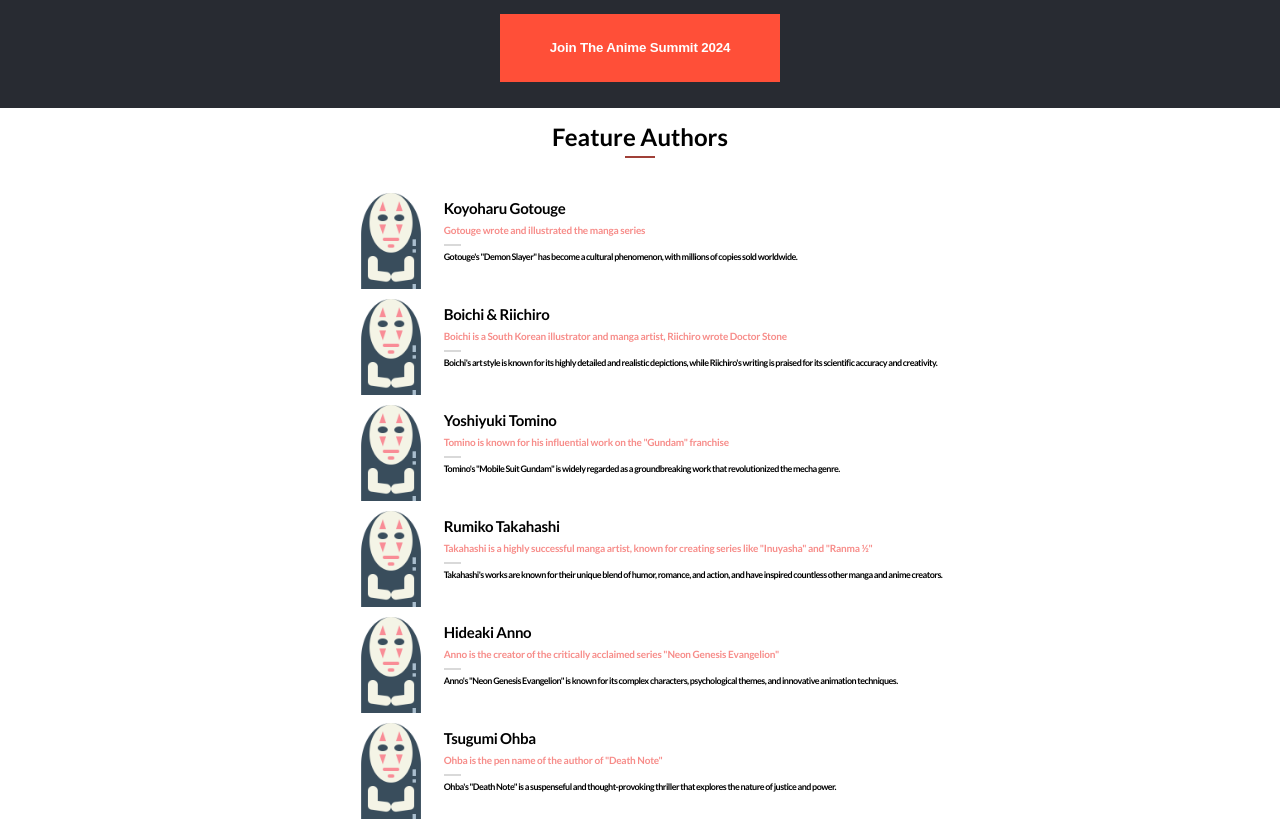
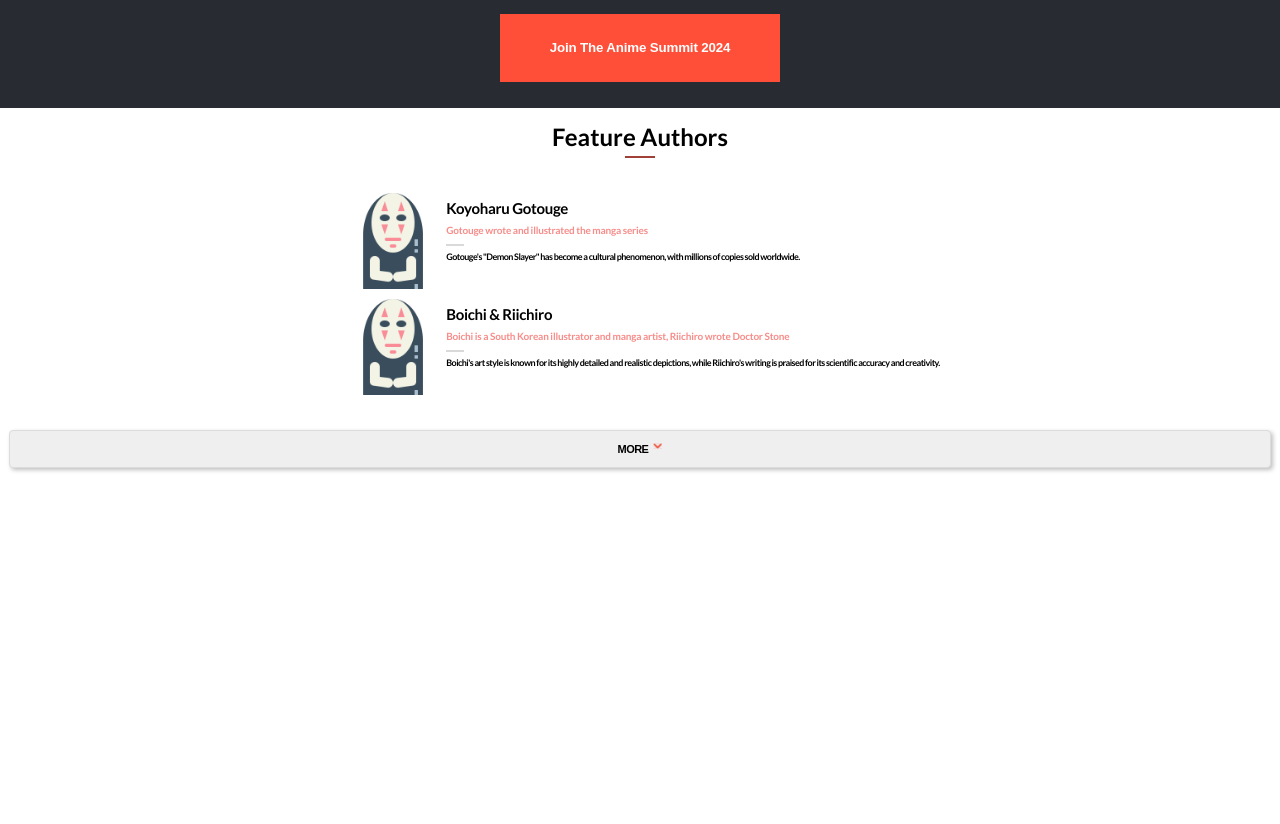
Before and after one commit to Codooze/Anime_summit, a React (Vite) app: page / in a window 1280 px wide. Shown: the part 1060-1884 px from the top of the page. After the commit the page ends 1560 px from the top, so only its background shows below. Built offline with nearby package versions, Linux system fonts and the light colour scheme.

Commit message:
btton styles & logic

```diff
--- a/src/App.scss
+++ b/src/App.scss
@@ -17,6 +17,10 @@
 
 section {
     background-color: var(--tertiary-color);
+}
+
+button {
+    cursor: pointer;
 }
 
 .navbar {
@@ -302,6 +306,20 @@
         }
     }
 
+    li:nth-of-type(n+1) {
+        display: grid;
+        grid-template-columns: auto 1fr;
+    }
+
+    li:nth-of-type(n+3) {
+        display: none;
+    }
+
+    .show_all li {
+        display: grid;
+        grid-template-columns: auto 1fr;
+    }
+
     ul {
         display: grid;
         justify-content: center;
@@ -314,9 +332,6 @@
         }
 
         li {
-            display: grid;
-            grid-template-columns: auto 1fr;
-
             .authors_description_container {
                 h3 {
                     margin-top: 10.6px;
@@ -357,4 +372,28 @@
             }
         }
     }
+
+    .show_btn_container {
+        display: flex;
+        justify-content: center;
+        margin: 30px 9.35px 32px;
+
+        .show_more_button {
+            display: flex;
+            justify-content: center;
+            gap: 5px;
+            width: 100%;
+            padding: 12px 0;
+            border-radius: 4px;
+            border: 1px solid #DCDCDC;
+            box-shadow: 2px 2px 4px 0px rgba(0, 0, 0, 0.25);
+
+            p {
+                font-size: 11px;
+                font-weight: 700;
+                letter-spacing: -0.55px;
+            }
+
+        }
+    }
 }
--- a/src/App.tsx
+++ b/src/App.tsx
@@ -1,11 +1,18 @@
 import "./App.scss";
+import { useState } from "react";
 import GHOST from "./assets/ghost.png";
 import ANIME from "./assets/icons8-anime-64.png";
 import CAMERA from "./assets/icons8-camera-100.png";
 import SHARINGAN from "./assets/icons8-sharingan-100.png";
 import AUTOGRAPH from "./assets/icons8-autograph-100.png";
+import DOWN_ARROW from "./assets/arrow_down 1.svg";
+const App = () => {
+  const [showMore, setShowMore] = useState(false);
 
-const App = () => {
+  const handleShowMore = () => {
+    setShowMore(!showMore);
+  };
+
   return (
     <>
       <header>
@@ -112,7 +119,7 @@
       {/* <!-- ------------------- Feature Authors------------------- --> */}
       <section id="feature_container">
         <h2>Feature Authors</h2>
-        <ul>
+        <ul className={`${showMore ? "show_all" : ""}`}>
           <li>
             <img src={GHOST} alt="" />
             <div className="authors_description_container">
@@ -195,6 +202,14 @@
             </div>
           </li>
         </ul>
+        {!showMore && (
+          <div className="show_btn_container">
+            <button className="show_more_button" onClick={handleShowMore}>
+              <p>MORE</p>
+              <img src={DOWN_ARROW} alt="" />
+            </button>
+          </div>
+        )}
       </section>
     </>
   );
```
Also changed, not shown: src/assets/arrow_down 1.svg (added).
